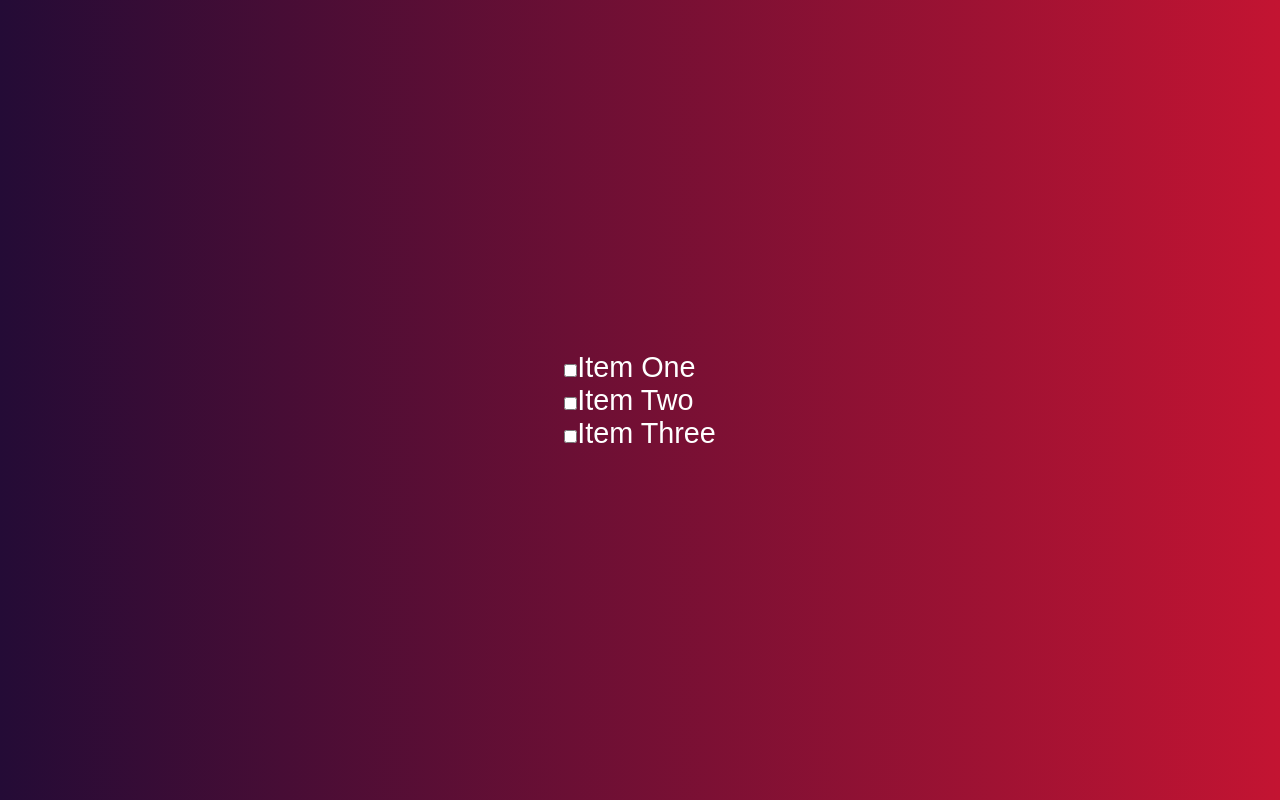
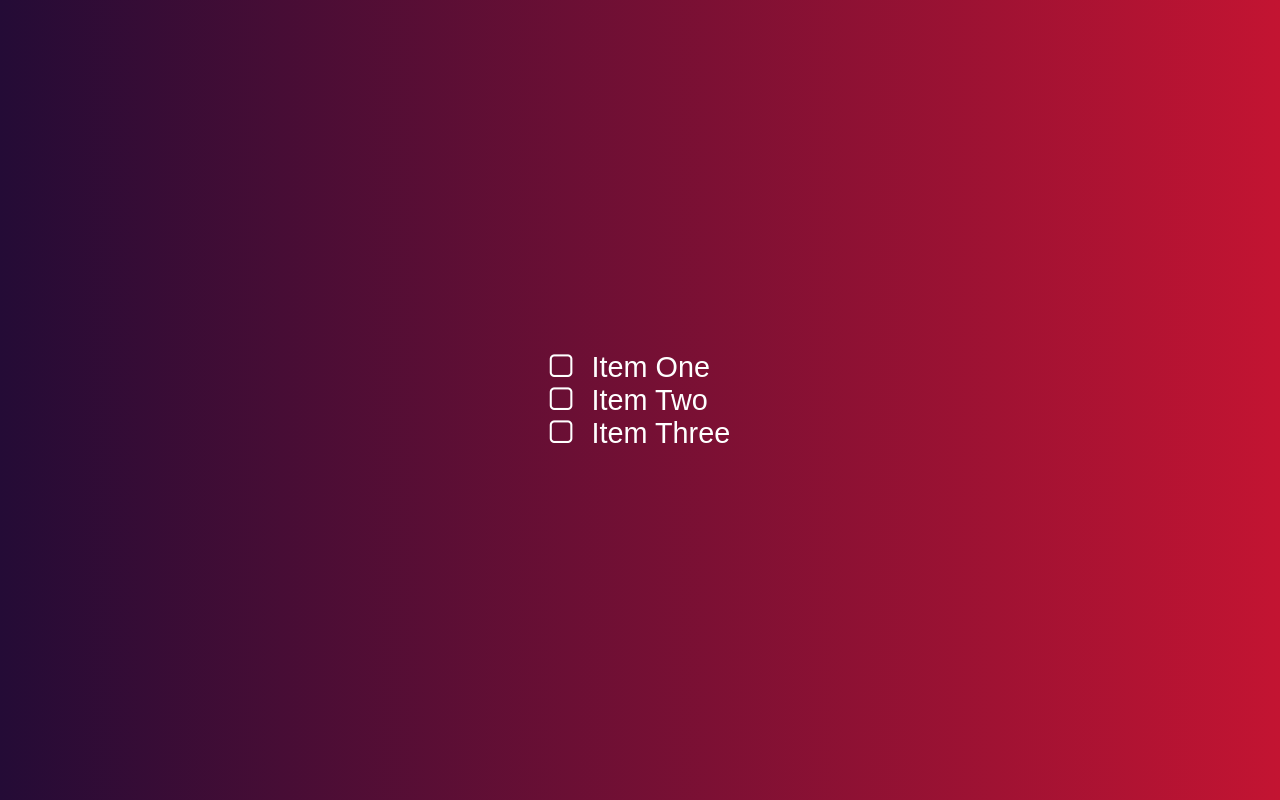
Before and after one commit to masiucd/css-toolbox, a plain HTML site: page inputs/index.html in a window 1280 px wide. Drawn offline with Linux system fonts and the light colour scheme.

Commit message:
checkboxes

```diff
--- a/inputs/app.css
+++ b/inputs/app.css
@@ -1,7 +1,20 @@
+@import 'https://stackpath.bootstrapcdn.com/font-awesome/4.7.0/css/font-awesome.min.css';
+
 * {
   margin: 0;
   padding: 0;
   box-sizing: border-box;
+}
+
+
+@keyframes check {
+  from {
+    opacity: 0;
+  }
+
+  to {
+    opacity: 1;
+  }
 }
 
 body {
@@ -24,4 +37,29 @@ body {
 label {
   font-size: 1.8rem;
   cursor: pointer;
+
 }
+
+input[type="checkbox"] {
+  display: none;
+  transition: all .3s ease-in-out;
+}
+
+input[type="checkbox"]+.label-text::before {
+  content: '\f096';
+  font-family: "FontAwesome";
+  speak: none;
+  font-style: normal;
+  line-height: 1;
+  font-variant: normal;
+  width: 1em;
+  margin-right: 5px;
+  display: inline-block;
+
+}
+
+input[type="checkbox"]:checked+.label-text::before {
+  content: "\f14a";
+  animation-name: check;
+  animation-duration: 3s;
+}
--- a/inputs/index.html
+++ b/inputs/index.html
@@ -6,22 +6,34 @@
   <meta name="viewport" content="width=device-width, initial-scale=1.0">
   <meta http-equiv="X-UA-Compatible" content="ie=edge">
   <title>styled inputs</title>
+  <link rel="stylesheet" href="https://cdnjs.cloudflare.com/ajax/libs/font-awesome/5.9.0/css/all.min.css">
   <link rel="stylesheet" href="app.css">
 </head>
 
 <body>
   <form>
     <label class="one">
-      <input type="checkbox" name="check">Item One
+      <input type="checkbox" name="check">
+      <span class="label-text">
+        Item One
+      </span>
+    </label>
+
+    <br>
+
+    <label class="two">
+      <input type="checkbox" name="check"> <span class="label-text">
+        Item Two
+      </span>
     </label>
     <br>
-    <label class="two">
-      <input type="checkbox" name="check">Item Two
+
+    <label class="three">
+      <input type="checkbox" name="check"> <span class="label-text">
+        Item Three
+      </span>
     </label>
-    <br>
-    <label class="three">
-      <input type="checkbox" name="check">Item Three
-    </label>
+
   </form>
 </body>
 
```
